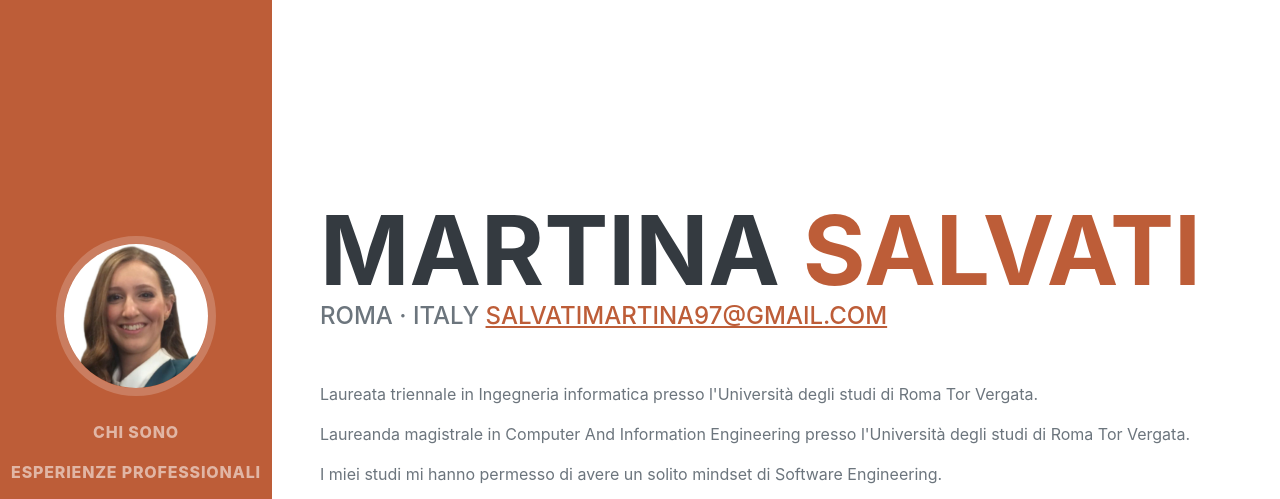
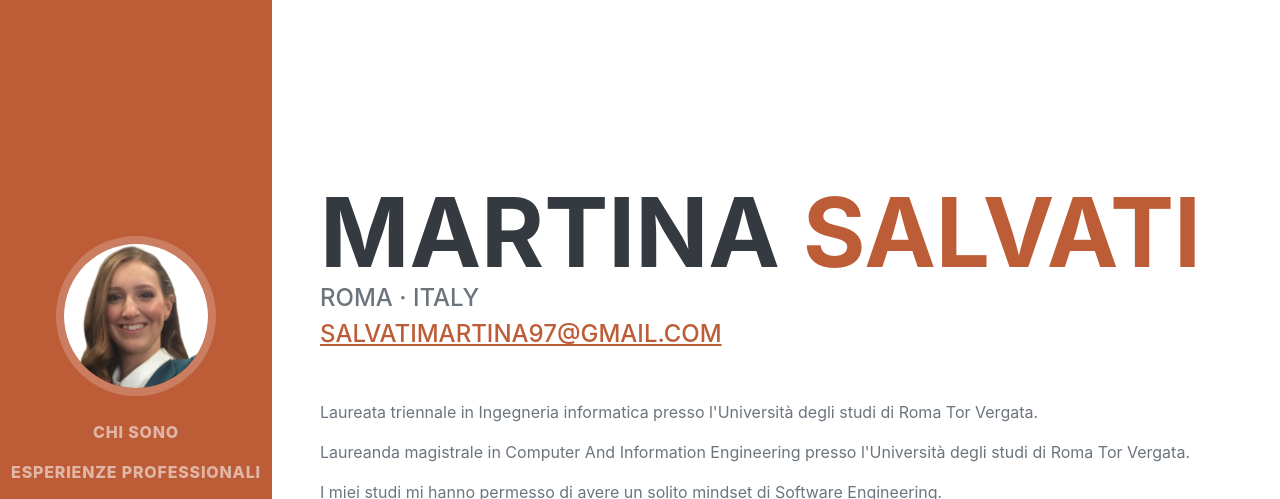
Before and after one commit to msalvati1997/msalvati1997.github.io, a plain HTML site: page index.html in a window 1280 px wide. Shown: the top 499 px of the page. Drawn offline with nearby package versions, Linux system fonts and the light colour scheme; a web font is replaced by a local one.

```diff
--- a/index.html
+++ b/index.html
@@ -43,7 +43,7 @@
                     </h1>
                     <div class="subheading mb-5">
                         Roma · Italy
-                        <a href="mailto:salvatimartina97@gmail.com">salvatimartina97@gmail.com</a>
+                        <p><a href="mailto:salvatimartina97@gmail.com">salvatimartina97@gmail.com</a></p>
                     </div>
                     <p class="lead mb-5">
                         <p>Laureata triennale in Ingegneria informatica presso l'Università degli studi di Roma Tor Vergata.</p>
```
